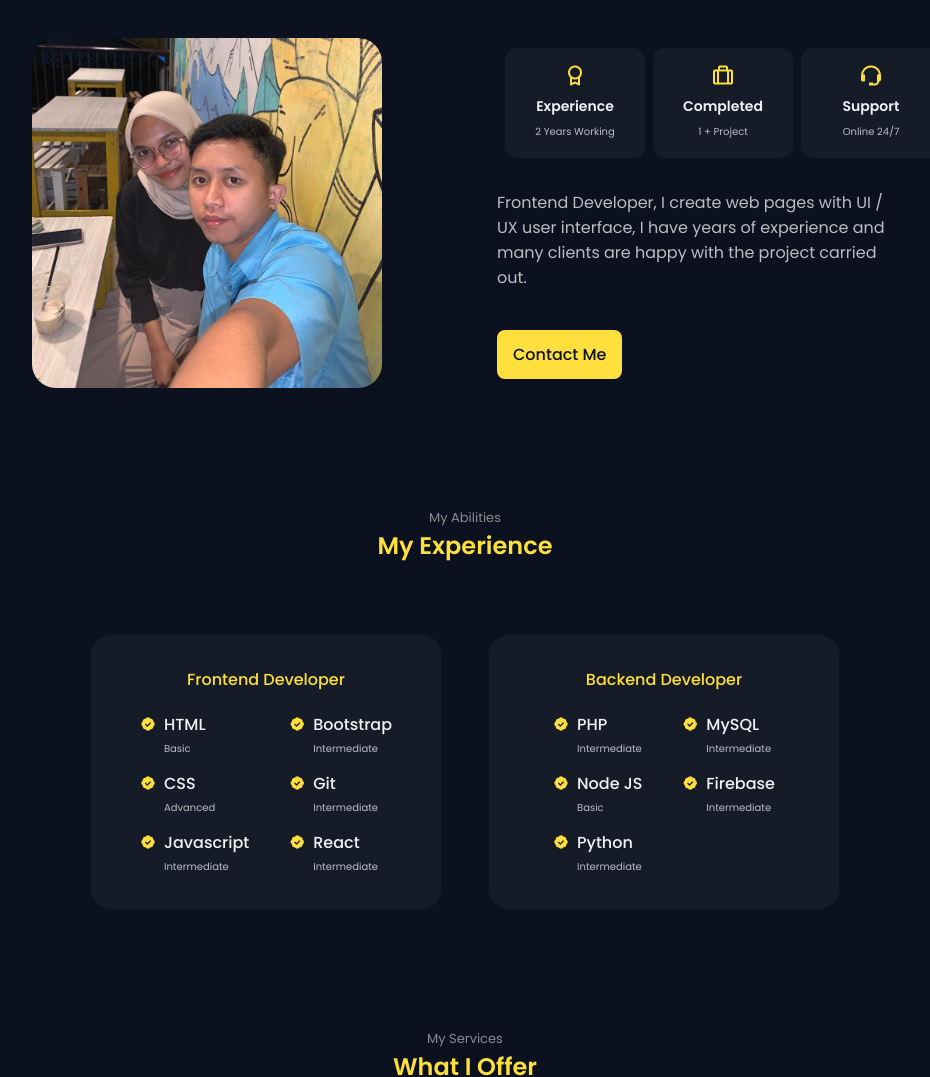
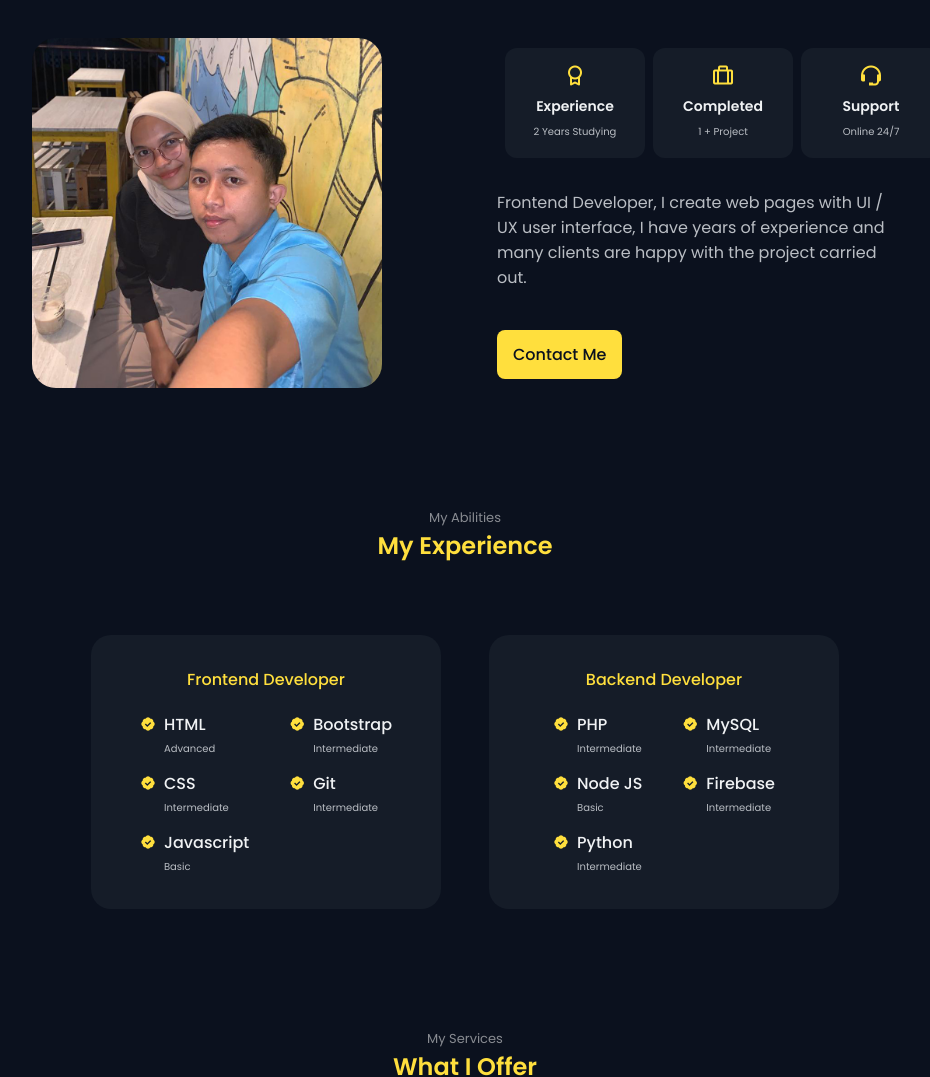
Before and after one commit to afebrii/afebrii.github.io, a plain HTML site: page index.html in a window 1280 px wide. Shown: the part 1000-2077 px from the top of the page, without its empty margins (175-1105 px from the left). Drawn offline with nearby package versions, Linux system fonts and the light colour scheme.

Commit message:
change skills

```diff
--- a/index.html
+++ b/index.html
@@ -114,7 +114,7 @@
                             <div class="about_box">
                                 <i class='bx bx-award about_icon'></i>
                                 <h3 class="about_title">Experience</h3>
-                                <span class="about_subtitle">2 Years Working</span>
+                                <span class="about_subtitle">2 Years Studying</span>
                             </div>
                             <div class="about_box">
                                 <i class='bx bx-briefcase-alt about_icon'></i>
@@ -152,7 +152,7 @@
 
                                     <div>
                                         <h3 class="skills_name">HTML</h3>
-                                        <span class="skills_level">Basic</span>
+                                        <span class="skills_level">Advanced</span>
                                     </div>
                                 </div>
                                 <div class="skills_data">
@@ -160,7 +160,7 @@
 
                                     <div>
                                         <h3 class="skills_name">CSS</h3>
-                                        <span class="skills_level">Advanced</span>
+                                        <span class="skills_level">Intermediate</span>
                                     </div>
                                 </div>
                                 <div class="skills_data">
@@ -168,7 +168,7 @@
 
                                     <div>
                                         <h3 class="skills_name">Javascript</h3>
-                                        <span class="skills_level">Intermediate</span>
+                                        <span class="skills_level">Basic</span>
                                     </div>
                                 </div>
                             </div>
@@ -187,14 +187,6 @@
 
                                     <div>
                                         <h3 class="skills_name">Git</h3>
-                                        <span class="skills_level">Intermediate</span>
-                                    </div>
-                                </div>
-                                <div class="skills_data">
-                                    <i class='bx bxs-badge-check' ></i>
-
-                                    <div>
-                                        <h3 class="skills_name">React</h3>
                                         <span class="skills_level">Intermediate</span>
                                     </div>
                                 </div>
```
